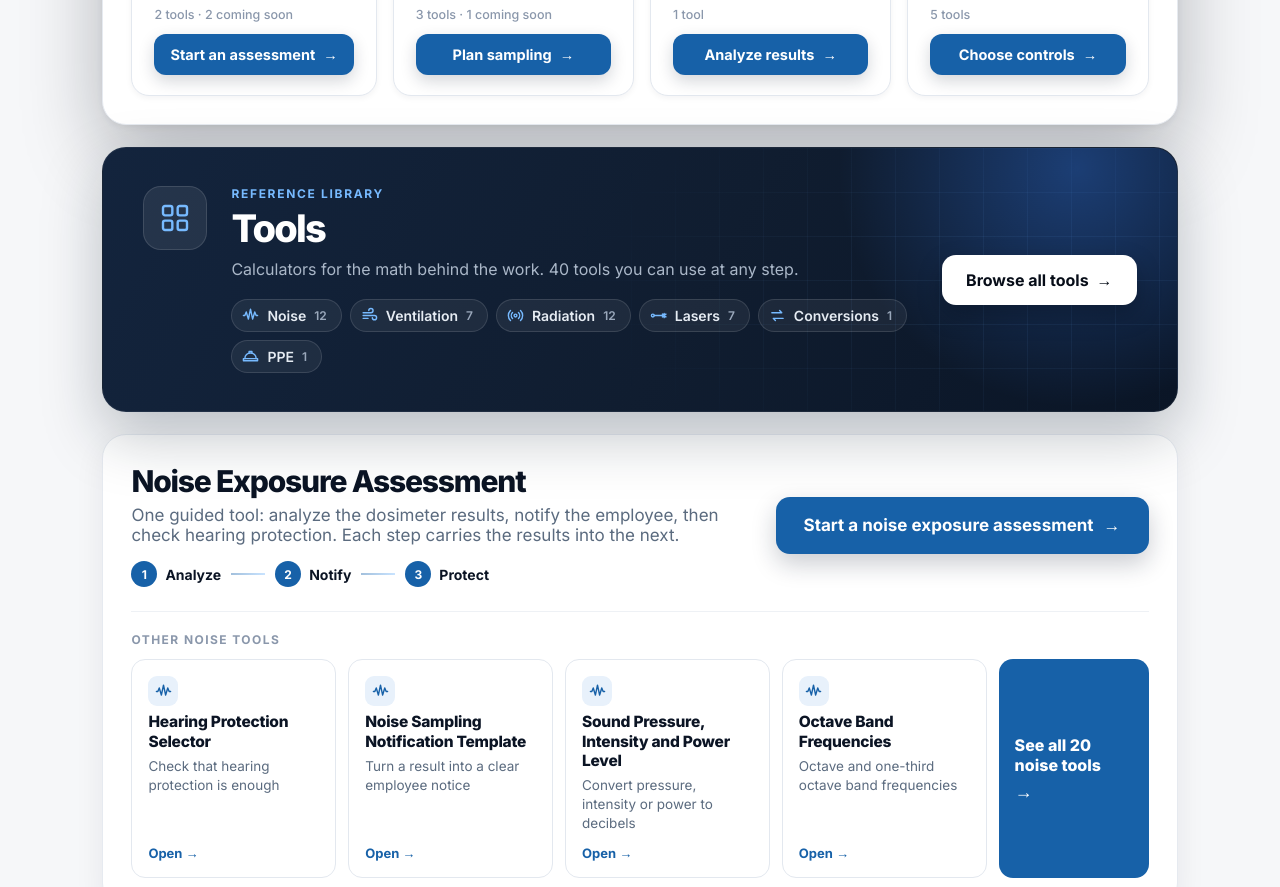
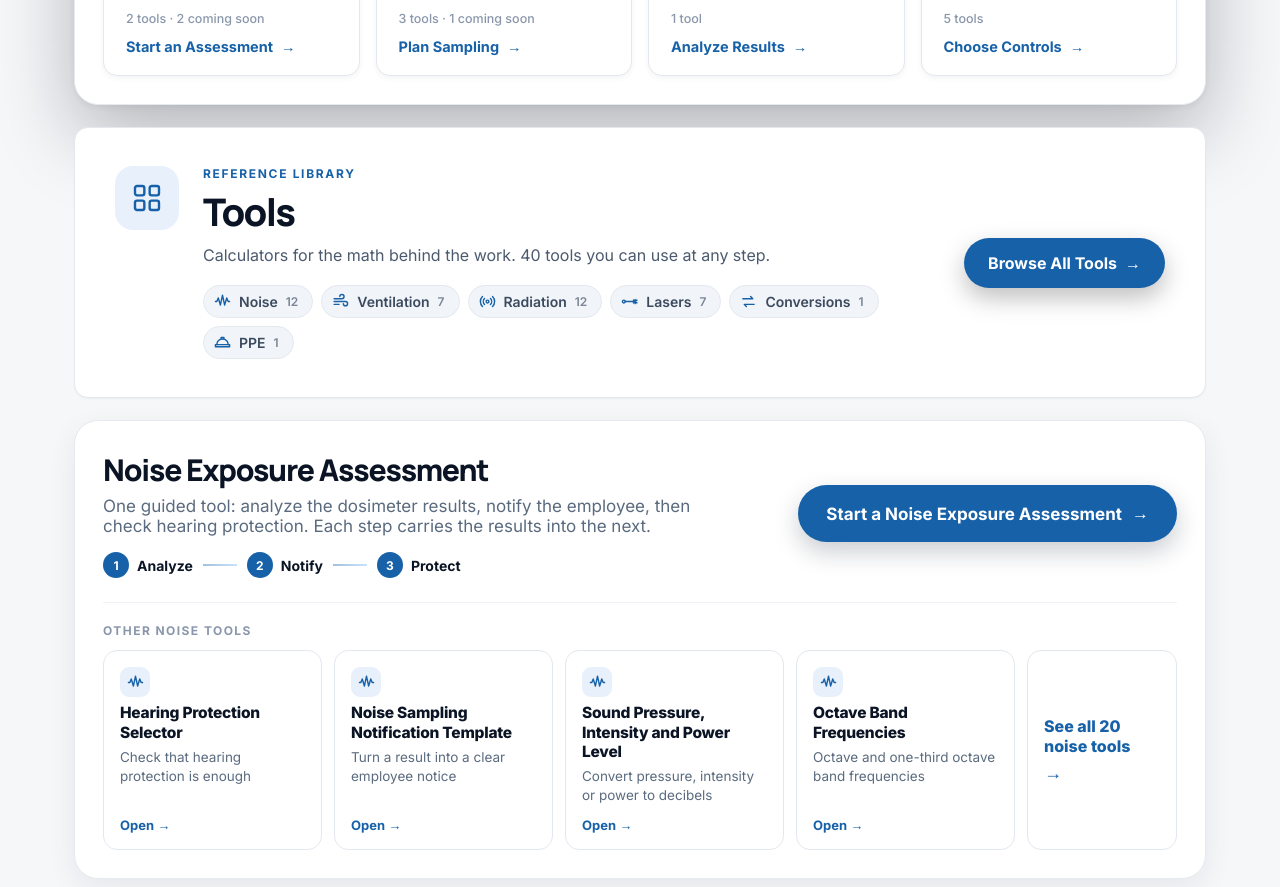
Before and after one commit to jfischback/oems_tool_search, a plain HTML site: page library.html in a window 1280 px wide. Shown: the part 1060-1947 px from the top of the page. Drawn offline with Linux system fonts and the light colour scheme.

Commit message:
Site-wide rules: Title Case, Manrope headings, main-site width, white cards, pill buttons, one Coming soon pill, live-only featured, blue technical topic pages, no duplicate Tools box
Co-Authored-By: Claude Opus 5.5 <noreply@anthropic.com>
Claude-Session: https://claude.ai/code/session_01W19U5ZDg9fHAEmoqsP3Qqc

```diff
--- a/fields.css
+++ b/fields.css
@@ -369,3 +369,11 @@
 .flow-link i { font-style: normal; color: var(--label); font-size: .8em; margin-left: 4px; }
 .flow-link:hover { text-decoration: underline; text-underline-offset: 4px; }
   .refbar[hidden] { display: none; }
+
+/* 24 Nov 2026 (Jonathan): technical topic pages use the dark blue tool header */
+.fh.fh-blue { background: var(--hero-hero); }
+.fh.fh-blue::before { background-image: linear-gradient(#77baff12 1px, transparent 1px), linear-gradient(90deg, #77baff12 1px, transparent 1px); }
+.fh.fh-blue::after { background: radial-gradient(circle, var(--hero-glow) 0%, transparent 65%); }
+.fh.fh-blue .pill i { background: var(--hero-tag) !important; }
+.fh.fh-blue .bigic svg { stroke: var(--hero-tag); }
+.fh.fh-blue .bigic { box-shadow: 0 0 60px var(--hero-glow); }
--- a/library.html
+++ b/library.html
@@ -21,7 +21,7 @@
 <title>OEMS Tools</title>
 <link rel="preconnect" href="https://fonts.googleapis.com">
 <link rel="preconnect" href="https://fonts.gstatic.com" crossorigin>
-<link href="https://fonts.googleapis.com/css2?family=Inter:wght@400;500;600;700;800&display=swap" rel="stylesheet">
+<link href="https://fonts.googleapis.com/css2?family=Inter:wght@400;500;600;700;800&family=Manrope:wght@600;700;800&display=swap" rel="stylesheet">
 <link rel="stylesheet" href="fields.css">
 <link rel="stylesheet" href="oems-header.css">
 </head>
@@ -127,7 +127,7 @@
   search.placeholder = 'Search ' + g.noun + ' tools…';
 
   // Featured
-  const feat = g.featured.map(n => tools.find(t => t.name === n)).filter(Boolean);
+  const feat = g.featured.map(n => tools.find(t => t.name === n)).filter(t => t && t.url); // only live tools are featured (24 Nov 2026)
   // 24 Nov 2026 (Jonathan): Occupational Health shows its two programs at the top instead of single tools.
   const progCards = (g.programs || []).map(([name, cat]) => {
     const list = tools.filter(t => t.category === cat);
@@ -214,11 +214,11 @@
     }
   }
 
-  const featNames = new Set(g.featured);
+  const featNames = new Set(feat.map(t => t.name));
   const topicCats = cats.filter(c => tools.some(t => t.category === c && !featNames.has(t.name)));
-  if (!steps && feat.length) {
-    document.getElementById('teyebrow').textContent = 'More tools';
-    document.getElementById('ttitle').textContent = 'Other ' + (key === 'IH' ? 'IH' : g.noun) + ' tools';
+  if (!steps) {
+    document.getElementById('teyebrow').textContent = 'Single tools';
+    document.getElementById('ttitle').textContent = 'Tools';
   }
   if (!steps) document.getElementById('tgrid').innerHTML = topicCats.map(c => {
     const list = tools.filter(t => t.category === c);
@@ -235,7 +235,7 @@
   }).join('');
 
   // 24 Nov 2026 (Jonathan): every field page has a Tools box under its top box, for anyone who wants a single tool.
-  if (!steps) {
+  if (false) { // 24 Nov 2026 (Jonathan): the topic grid below is the Tools section on these pages
     const tb = document.getElementById('toolsbar');
     tb.hidden = false;
     tb.innerHTML = '<div class="rb-main"><span class="sic dark big">' + stepIcon('tools', th.tag) + '</span><div><small>Single tools</small><strong>Tools</strong>' +
--- a/oems-header.css
+++ b/oems-header.css
@@ -33,3 +33,41 @@
 .site-footer ul { list-style: none; display: flex; flex-wrap: wrap; gap: 6px 22px; margin: 0; padding: 0; }
 .site-footer a { color: #d2dce9; text-decoration: none; font-size: .92rem; }
 .site-footer ul a:hover { color: #fff; text-decoration: underline; }
+
+/* Site-wide rules (24 Nov 2026, Jonathan) */
+/* Same width and fonts as the main site: Manrope headings, Inter text. */
+.wrap { max-width: 1180px !important; padding: 0 24px !important; margin: 0 auto; box-sizing: border-box; width: 100%; }
+h1, h2, h3, .refbar strong, .gcard h2 { font-family: Manrope, Inter, system-ui, sans-serif !important; }
+/* White cards everywhere except the four field cards on the Tools page. */
+.fcard, .scard { background: #fff !important; color: #0b1424 !important; border: 1px solid #e3e8ef !important; box-shadow: 0 1px 2px rgba(11,27,48,.04) !important; }
+.fcard::after, .scard::after { display: none !important; }
+.fcard:hover, .scard:hover { box-shadow: 0 10px 24px rgba(11,27,48,.10) !important; }
+.fcard .ic { background: var(--iconbg) !important; }
+.fcard .ic svg { stroke: var(--label); }
+.fcard small { color: var(--label) !important; }
+.fcard h3 { color: #0b1424 !important; }
+.fcard p { color: #4b5a6e !important; }
+.fcard .go { color: var(--label) !important; }
+.refbar { background: #fff !important; color: #0b1424 !important; border: 1px solid #e3e8ef !important; box-shadow: 0 1px 2px rgba(11,27,48,.04) !important; }
+.refbar::before, .refbar::after { display: none !important; }
+.refbar:hover { box-shadow: 0 10px 24px rgba(11,27,48,.10) !important; }
+.refbar small { color: var(--label) !important; }
+.refbar strong { color: #0b1424 !important; }
+.refbar p { color: #4b5a6e !important; }
+.refbar .sic.dark { background: var(--iconbg) !important; border: 0 !important; }
+.refbar .sic.dark svg { stroke: var(--label); }
+.rb-chips span { color: #3b4a5e !important; background: #f1f4f8 !important; border-color: #e3e8ef !important; }
+.rb-chips svg { stroke: var(--label); }
+.rb-chips em { color: #7b8798 !important; }
+/* Buttons: one solid blue pill for the main action; arrow links inside cards. */
+.refbar > b { background: var(--label) !important; color: #fff !important; border-radius: 999px !important; }
+.fstep .btn { background: none !important; color: var(--label) !important; padding: 0 !important; justify-content: flex-start !important; box-shadow: none !important; }
+.nstart { border-radius: 999px !important; }
+/* Softly rounded cards. */
+.gcard, .tile, .tcard, .fcard, .scard, .fstep, .prog, .ncard, .bcard, .refbar, .stepnav a { border-radius: 14px !important; }
+/* One "Coming soon" pill. */
+.fcard.soon .go, .tile.soon > span:last-child, .soonpill, .bbtn.soon, .ncard.soon > b, .nstart.soon, .bcard .bbtn.soon {
+  display: inline-block !important; align-self: flex-start !important; font: 700 11px/1.2 Inter, system-ui, sans-serif !important; letter-spacing: .1em !important; text-transform: uppercase !important;
+  color: #7b8798 !important; background: #f0f2f5 !important; border: 0 !important; padding: 5px 10px !important; border-radius: 999px !important; box-shadow: none !important; }
+.nall { background: #fff !important; color: var(--label) !important; border: 1px solid #e3e8ef !important; box-shadow: none !important; border-radius: 14px !important; }
+.nall strong, .nall i { color: var(--label) !important; }
--- a/oems-header.js
+++ b/oems-header.js
@@ -1,3 +1,31 @@
 // Phone menu for the white OEMS header.
 (function () { var t = document.querySelector('.nav-toggle'), n = document.getElementById('site-nav'); if (!t || !n) return;
   t.addEventListener('click', function () { var o = t.getAttribute('aria-expanded') === 'true'; t.setAttribute('aria-expanded', String(!o)); n.classList.toggle('open', !o); }); })();
+
+// Title Case for headings, card titles and buttons (24 Nov 2026, Jonathan). Same rule as the main site.
+(function () {
+  var SMALL = { a:1, an:1, and:1, as:1, at:1, but:1, by:1, 'for':1, 'in':1, of:1, on:1, or:1, the:1, to:1, vs:1, via:1, 'with':1, from:1, into:1, per:1, nor:1 };
+  function tc(text) {
+    var first = true;
+    return text.replace(/([A-Za-z][A-Za-z'\u2019\-]*)|([.!?:])|(\S)/g, function (m, w, stop) {
+      if (stop) { first = true; return m; }
+      if (!w) return m;
+      var out = (/[A-Z]/.test(w.slice(1)) || /\d/.test(w)) ? w : w.split('-').map(function (p, i) {
+        return (!first && i === 0 && SMALL[p.toLowerCase()]) ? p.toLowerCase() : p.charAt(0).toUpperCase() + p.slice(1); }).join('-');
+      first = false; return out;
+    });
+  }
+  var SEL = 'h1, h2, h3, h4, .btn, .go, .bbtn, .nstart, .refbar > b, .foot b, .pfoot b, .tile > span:last-child, .flow-link';
+  function run() {
+    document.querySelectorAll(SEL).forEach(function (el) {
+      if (el.closest('.site-footer, .site-header')) return;
+      var walk = document.createTreeWalker(el, NodeFilter.SHOW_TEXT), n;
+      while ((n = walk.nextNode())) { var t = tc(n.nodeValue); if (t !== n.nodeValue) n.nodeValue = t; }
+    });
+    if (typeof fitTitle === 'function') fitTitle();
+  }
+  window.oemsTitleCase = run;
+  if (document.readyState === 'loading') document.addEventListener('DOMContentLoaded', run); else run();
+  window.addEventListener('load', run);
+  document.addEventListener('input', function () { setTimeout(run, 0); });
+})();
```
Also changed, not shown: chemical-exposure-assessment.html (+1 -1 lines), index.html (+1 -1 lines), topic.html (+6 -2 lines).
